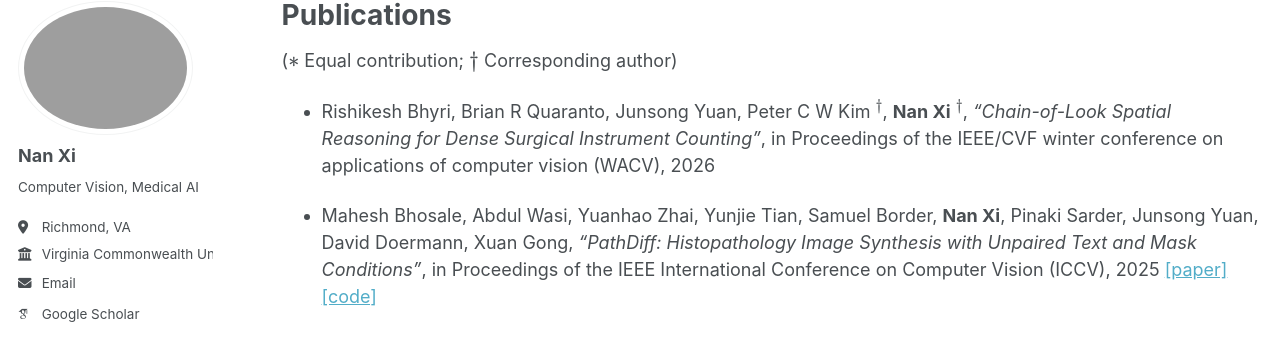
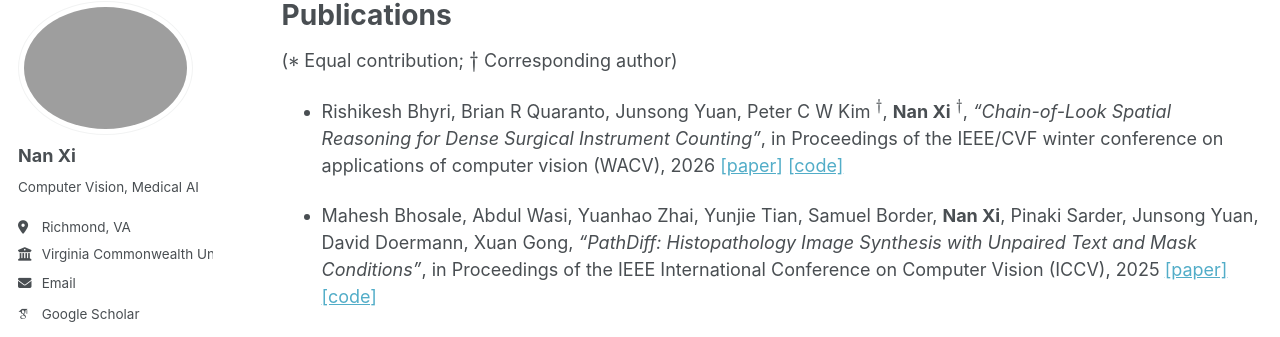
Before and after one commit to southnx/southnx.github.io, a Jekyll site: the page built from _pages/publications.md, in a window 1280 px wide and 900 px high. Shown: the part 98-435 px from the top of the window. Built offline with Jekyll 4.4.1, drawn with Linux system fonts in a browser that asks for light colours; some web fonts are replaced; a script that is not in the unit is left out.

Commit message:
Update publications with links to papers and code
Added links to papers and code repositories for publications.

```diff
--- a/_pages/publications.md
+++ b/_pages/publications.md
@@ -7,7 +7,7 @@ author_profile: authors
 
 ($$*$$ Equal contribution; $$\dagger$$ Corresponding author)
 
-- Rishikesh Bhyri, Brian R Quaranto, Junsong Yuan, Peter C W Kim $$^ \dagger$$, **Nan Xi** $$^ \dagger$$, *"Chain-of-Look Spatial Reasoning for Dense Surgical Instrument Counting"*, in Proceedings of the IEEE/CVF winter conference on applications of computer vision (WACV), 2026
+- Rishikesh Bhyri, Brian R Quaranto, Junsong Yuan, Peter C W Kim $$^ \dagger$$, **Nan Xi** $$^ \dagger$$, *"Chain-of-Look Spatial Reasoning for Dense Surgical Instrument Counting"*, in Proceedings of the IEEE/CVF winter conference on applications of computer vision (WACV), 2026 [[paper]](https://arxiv.org/abs/2602.11024) [[code]](https://github.com/rishi1134/CoLSR)
 
 - Mahesh Bhosale, Abdul Wasi, Yuanhao Zhai, Yunjie Tian, Samuel Border, **Nan Xi**, Pinaki Sarder, Junsong Yuan, David Doermann, Xuan Gong, *“PathDiff: Histopathology Image Synthesis with Unpaired Text and Mask Conditions”*, in Proceedings of the IEEE International Conference on Computer Vision (ICCV), 2025 [[paper]](https://arxiv.org/pdf/2506.23440)  [[code]](https://github.com/bhosalems/PathDiff?tab=readme-ov-file)
 
```
